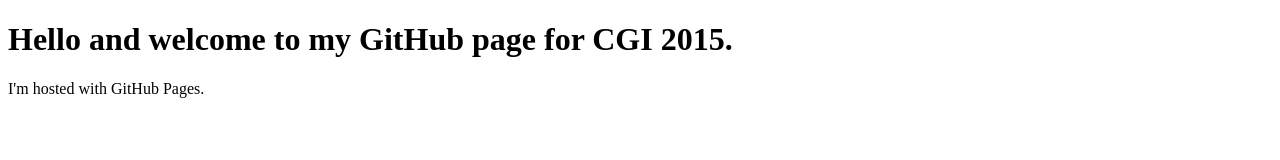
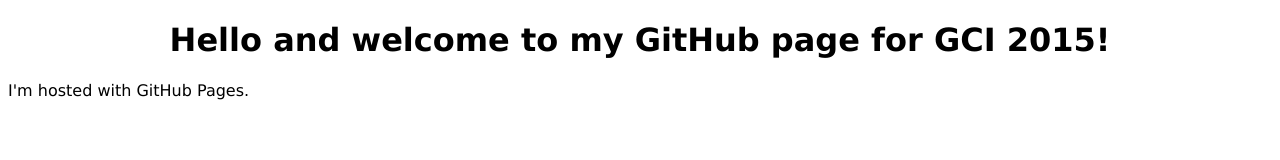
Before and after one commit to Hylux/hylux.github.io, a plain HTML site: page index.html in a window 1280 px wide. Drawn offline with Linux system fonts and the light colour scheme.

Commit message:
Style Change 1

```diff
--- a/index.html
+++ b/index.html
@@ -1,7 +1,13 @@
 <!DOCTYPE html>
 <html>
+<style>
+	*{font-family:Verdana;}
+</style>
 <body>
-<h1>Hello and welcome to my GitHub page for CGI 2015.</h1>
-<p>I'm hosted with GitHub Pages.</p>
+	<h1><center>Hello and welcome to my GitHub page for GCI 2015!</center></h1>
 </body>
+<footer>
+
+	<p>I'm hosted with GitHub Pages.</p>
+</footer>
 </html>
```
